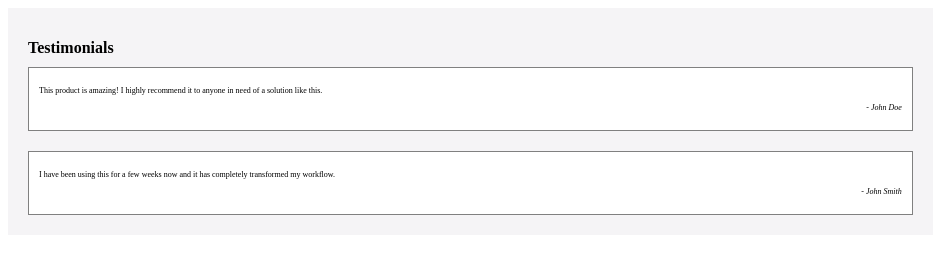
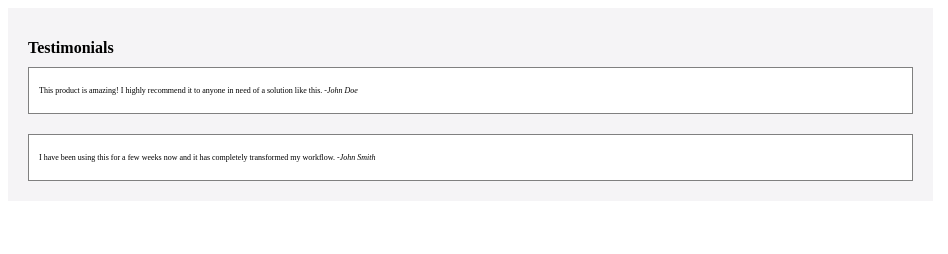
Before and after one commit to acciojob/testimonial-Deepti536, a website: page main.html in a window 1280 px wide. Shown: the whole page, without its empty margins (0-948 px from the left). Drawn offline with Linux system fonts and the light colour scheme.

Commit message:
created a submission

```diff
--- a/main.html
+++ b/main.html
@@ -11,12 +11,12 @@
 	<div class="container">
 	<h1>Testimonials</h1>
 	<div class="item" style="margin-bottom: 20px;">
-	<p>This product is amazing! I highly recommend it to anyone in need of a solution like this.</p>
-	<p class="author"><i>- John Doe</i></p>
+	<p>This product is amazing! I highly recommend it to anyone in need of a solution like this. <span class="author"><i>-John Doe</i></span></p>
+
 	</div>
 	<div class="item">
-	<p>I have been using this for a few weeks now and it has completely transformed my workflow.</p>
-	<p class="author"><i>- John Smith</i></p>
+	<p>I have been using this for a few weeks now and it has completely transformed my workflow. <span class="author"><i>-John Smith</i></span></p>
+
 	</div>
 	</div>
     <script type="text/javascript" src="./script.js">
--- a/script.js
+++ b/script.js
@@ -1,2 +1,2 @@
 //your JS code here. If required.
-dikhat kya hai  1 testcase fail h 3 h fail ok
+dikhat kya hai  1 testcase fail h 3 h fail ok yeh kya hua kya pata
--- a/styles.css
+++ b/styles.css
@@ -12,4 +12,5 @@
 }
 .author{
 	text-align: right;
+
 }
```
